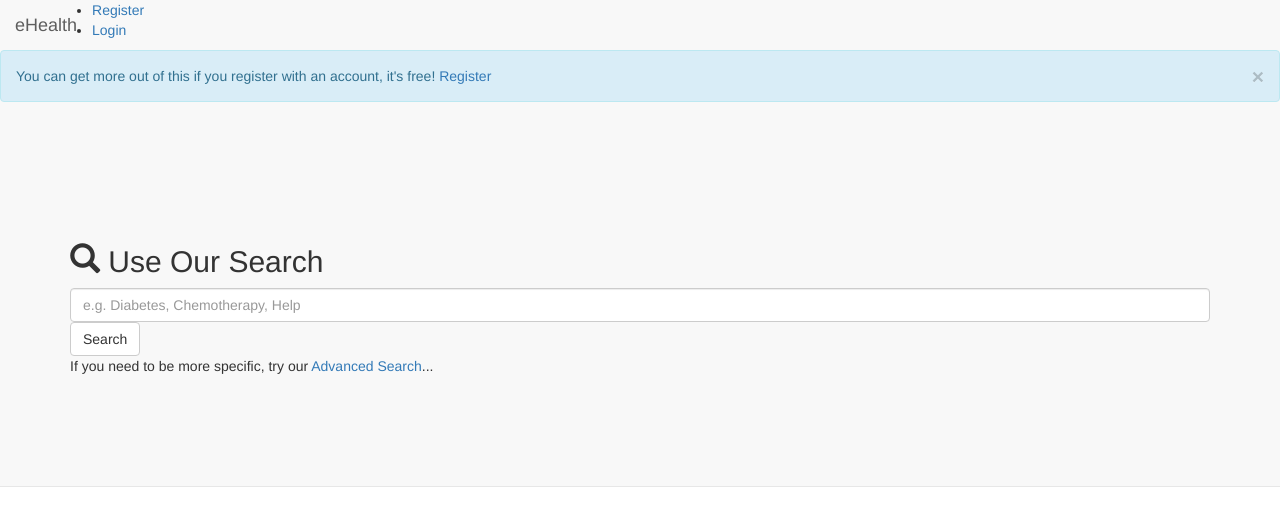
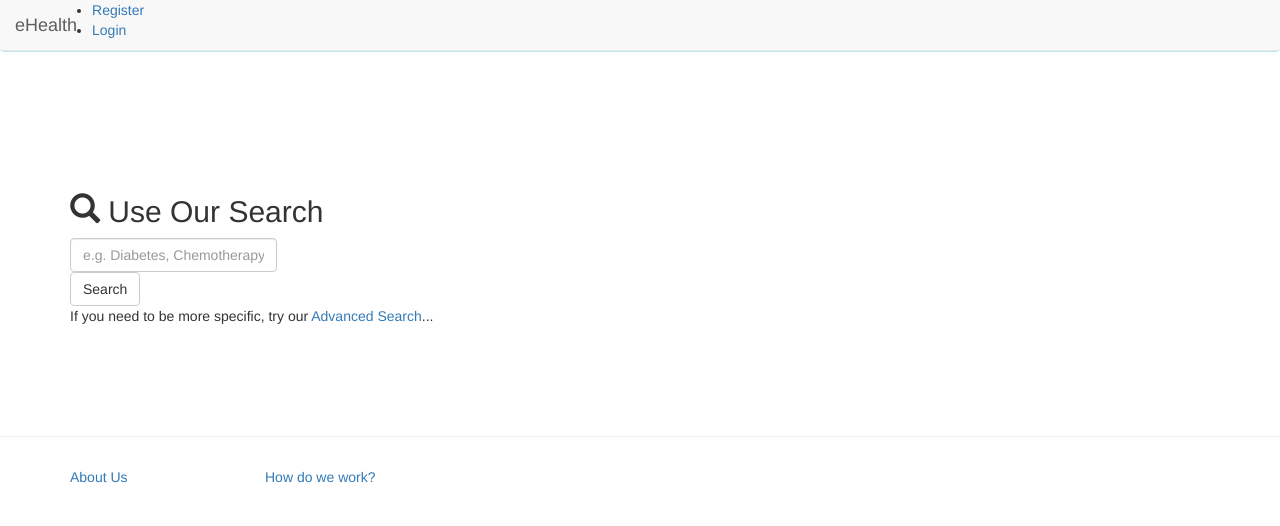
Before and after one commit to Josh-Dev/ehealth-django, a Django app: template templates/ehealth_project/search.html in a window 1280 px wide. Shown: the top 526 px of the page. Run offline with Django 3.2, Linux system fonts and the light colour scheme; the template is opened without the code that fills it, so the values that code supplies are empty; parts of the project's set-up code (start-up, migrations or seed data) failed here and were passed over; some libraries are stand-ins or nearby versions.

Commit message:
Fixed directory structure

```diff
--- /dev/null
+++ b/static/eHealth.css
@@ -0,0 +1,23 @@
+/**
+eHealth styles
+*/
+
+.eh-searchcontainer{
+    padding-top:100px;
+    padding-bottom:100px;
+}
+.eh-advanced-searchbar{
+    position: relative;
+    padding-top: 20px;
+    padding-bottom: 20px;
+    margin-bottom: 20px;
+    border-bottom: 1px solid #EEE;
+}
+.eh-footer{
+    border-top: 1px solid #EEE;
+    padding-top: 30px;
+    position: relative;
+    z-index: 10;
+    background-origin: padding-box;
+    background-size: auto auto;
+}
--- a/templates/ehealth_project/base.html
+++ b/templates/ehealth_project/base.html
@@ -3,9 +3,10 @@
 <html lang="en" xmlns="http://www.w3.org/1999/xhtml">
 <head>
     <meta charset="utf-8" />
-    <title>eHealth - {% block title %} Base {% endblock %}</title>
+    <title>eHealth - {% block title %} eHealth {% endblock %}</title>
 </head>
 <body>
+    <!--Top-->
     <div class="navbar navbar-default navbar-fixed-top" role="navigation">
         <div class="container-fluid">
             <!--Header-->
@@ -41,15 +42,27 @@
             </div>
             <!--End Nav-->
         </div>
-        <!-- Body-->
-        <div class="container-fluid">
+    </div>
+    <!-- Body-->
+     <div class="container-fluid">
             <div class="row">
                 {% block body_block %}{% endblock %}
             </div>
-        </div>
-        <!--Footer-->
-
-    </div>
+     </div>
+     <!--End Body-->
+     <!--Footer-->
+     <footer class="eh-footer">
+            <div>
+                <div class="container">
+                    <!--Footer elements-->
+                    <div class="row">
+                        <div class="col-md-2 col-xs-12"><a href="{% url 'about'}">About Us</a></div>
+                        <div class="col-md-2 col-xs-12"><a href="{% url 'how'}">How do we work?</a></div>
+                    </div>
+                </div>
+            </div>
+     </footer>
+     <!--End footer-->
     <link href="https://bootswatch.com/cerulean/bootstrap.min.css" rel="stylesheet" />
     <link href="static/eHealth.css" rel="stylesheet" />
     <script src="https://ajax.googleapis.com/ajax/libs/jquery/1.12.0/jquery.min.js"></script>
--- a/templates/ehealth_project/search.html
+++ b/templates/ehealth_project/search.html
@@ -1,6 +1,6 @@
-{% extends 'ehealth_project/base.html' %}
+{% extends 'base.html' %}
 {% load staticfiles %}
-{% block title %} Search { % endblock %}
+{% block title %} Search {% endblock %}
 {% block body_block %}
 <!--Alert area-->
 <div class="alert alert-info fade in" >
@@ -9,13 +9,13 @@
 </div>
 <!--Main Search-->
 <div class="container eh-searchcontainer">
-    <h2><span class="glyphicon glyphicon-search" aria-hidden="true"></span> Use Our Search</h2>
-    <div style="display:inline">
-        <input type="text" name="searchTerms" class="form-control" placeholder="e.g. Diabetes, Chemotherapy, Help"/>
-        <button type="submit" class="btn btn-default">Search</button>
-    </div>
-    <p>If you need to be more specific, try our <a href="{% url 'advanced_search' %}">Advanced Search</a>...</p>
-
+    <form id="search_form" method="GET" action="{% url 'basicsearch'}">
+        <h2><span class="glyphicon glyphicon-search" aria-hidden="true"></span> Use Our Search</h2>
+        <div style="display:inline-block">
+            <input type="text" name="searchTerms" id="searchTerms" class="form-control" placeholder="e.g. Diabetes, Chemotherapy, Help"/>
+            <button type="submit" class="btn btn-default">Search</button>
+        </div>
+        <p>If you need to be more specific, try our <a href="{% url 'advanced' %}">Advanced Search</a>...</p>
+    </form>
 </div>
 {% endblock %}
-{% endblock %}
```
Also changed, not shown: templates/ehealth_project/advanced.html (added, +22 -0 lines).
